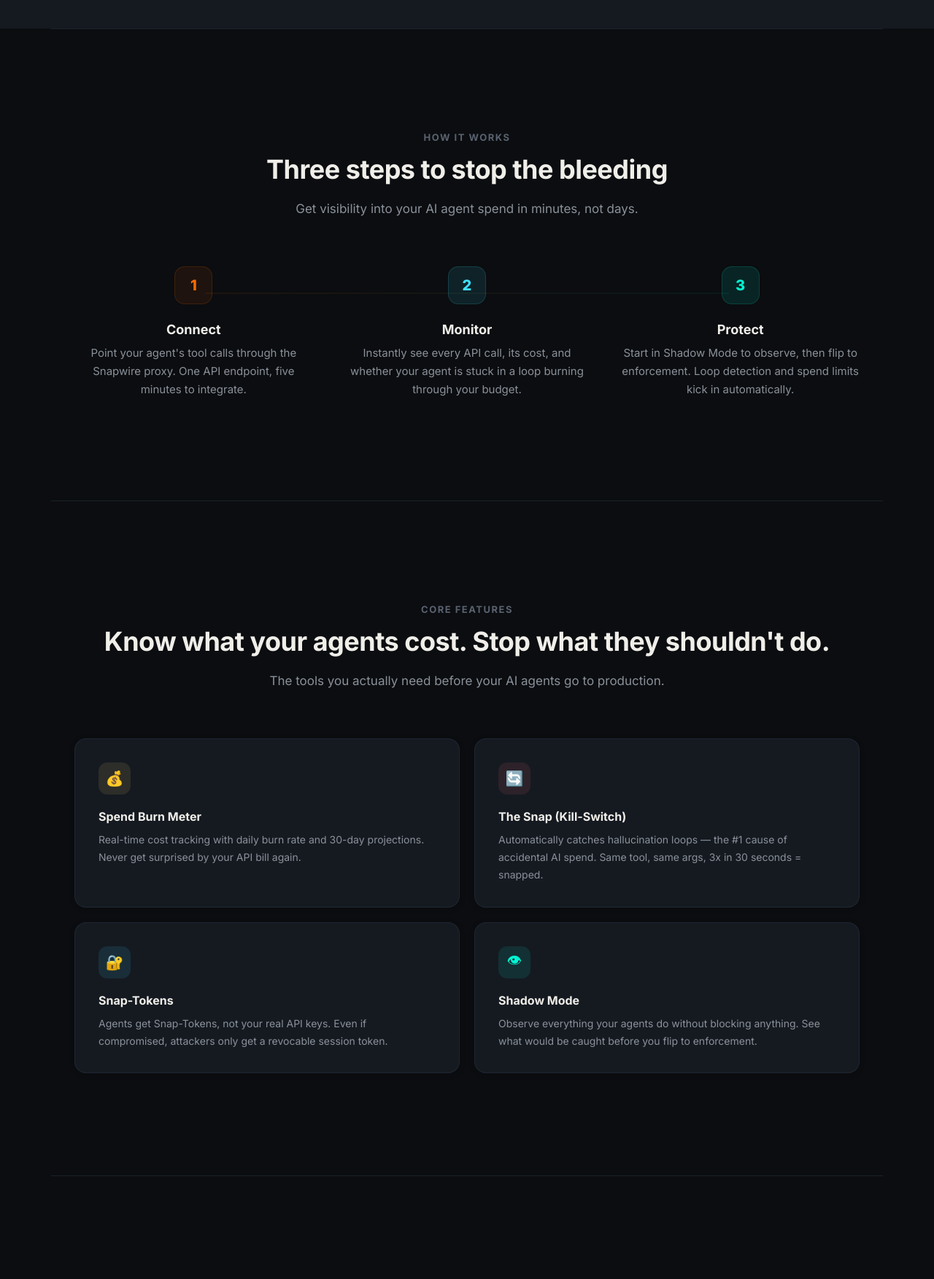
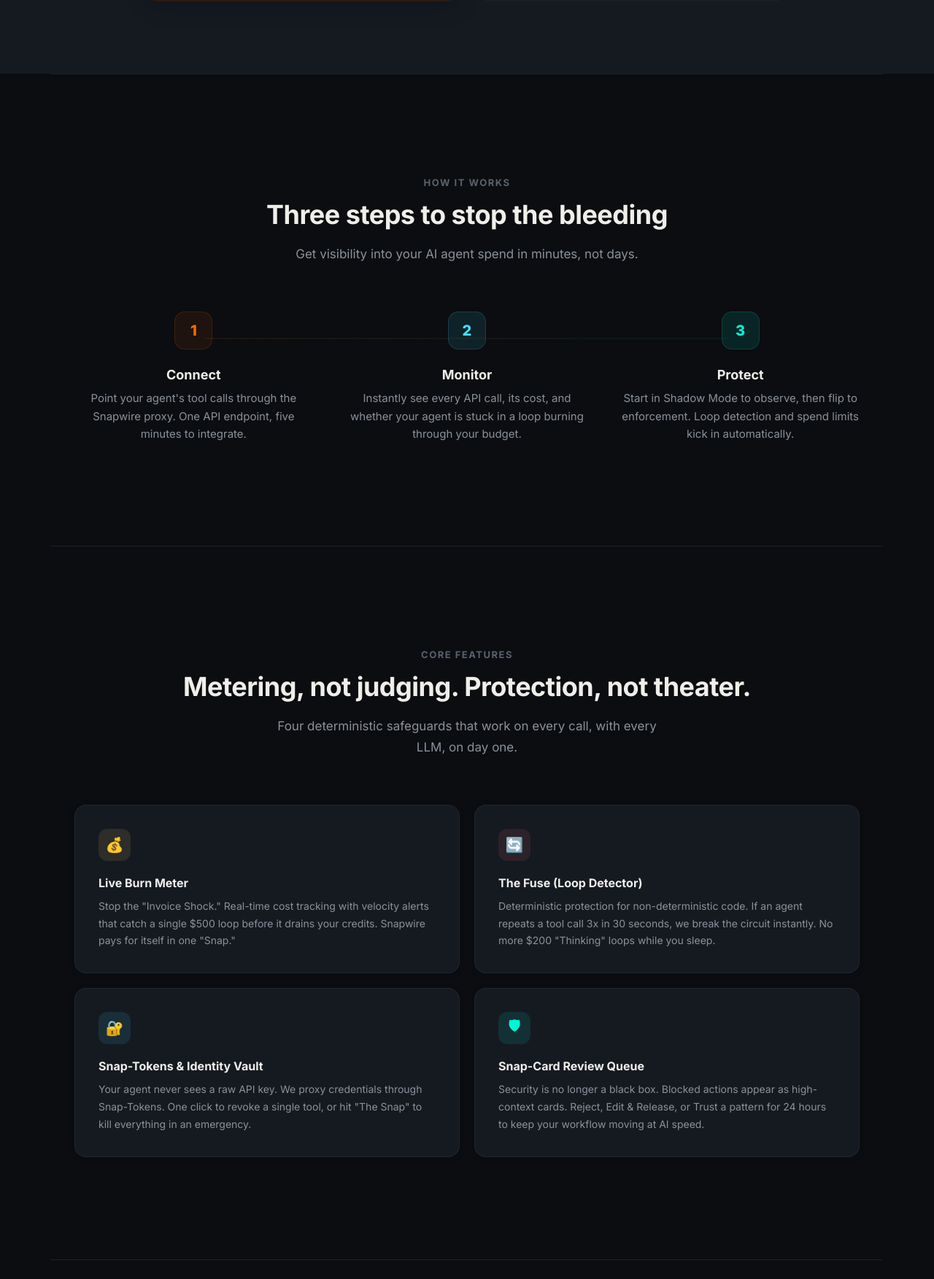
Before and after one commit to getsnapwire/snapwire, a Flask app: page / in a window 1280 px wide. Shown: the part 1641-3394 px from the top of the page at 73% size. Run offline with Flask 3, Linux system fonts and the light colour scheme; parts of the project's set-up code (start-up, migrations or seed data) failed here and were passed over; some libraries are stand-ins or nearby versions.

Commit message:
Update landing page content and website title to reflect new product messaging
Updates the replit.md file with recent changes, modifies the login.html and index.html files to update the page title, hero section, feature descriptions, and call-to-action elements.

Replit-Commit-Author: Agent
Replit-Commit-Session-Id: f8e9ee3b-c518-4186-9598-b56d537fa051
Replit-Commit-Checkpoint-Type: intermediate_checkpoint
Replit-Commit-Event-Id: d38f95dd-9bcf-4945-ac9d-057461a1ee76
Replit-Commit-Screenshot-Url: https://storage.googleapis.com/screenshot-production-us-central1/46f0412c-2ac6-4759-ac31-42cba4f25a4e/f8e9ee3b-c518-4186-9598-b56d537fa051/Fe3Ph26
Replit-Helium-Checkpoint-Created: true

```diff
--- a/templates/login.html
+++ b/templates/login.html
@@ -3,7 +3,7 @@
 <head>
     <meta charset="UTF-8">
     <meta name="viewport" content="width=device-width, initial-scale=1.0">
-    <title>Snapwire — The Safety Fuse for Your AI Agents</title>
+    <title>Snapwire — The Real-Time Circuit Breaker for AI Agents</title>
     <link rel="icon" href="/static/favicon.svg" type="image/svg+xml">
     <link href="https://fonts.googleapis.com/css2?family=Inter:wght@400;500;600;700;800&display=swap" rel="stylesheet">
     <style>
@@ -670,15 +670,15 @@
         <div class="hero-content">
             <div class="hero-badge animate">
                 <span class="hero-badge-dot"></span>
-                The Safety Fuse for Your AI Agents
+                The Real-Time Circuit Breaker for AI Agents
             </div>
-            <h1 class="animate animate-d1">Stop Your AI Agents<br><span>Before They Blow Your Budget</span></h1>
+            <h1 class="animate animate-d1">Static scanners tell you a tool <em style="-webkit-text-fill-color:var(--text-secondary);font-style:italic;">looks</em> safe.<br><span>Snapwire proves it behaves safely.</span></h1>
             <p class="hero-sub animate animate-d2">
-                Real-time spend monitoring, hallucination loop detection, and Snap-Token credential proxy for AI agents. Know exactly what your agents are doing — and what they're costing you.
+                Real-time spend monitoring, deterministic loop detection, and credential proxy for autonomous AI agents. Snapwire pays for itself by catching a single $500 loop before it starts.
             </p>
             <div class="cta-group animate animate-d3">
                 <a href="#get-started" class="cta cta-primary">
-                    Get Started <span>&rarr;</span>
+                    Get the Fuse <span>&rarr;</span>
                 </a>
                 <a href="/audit" class="cta cta-secondary">Free Security Audit</a>
             </div>
@@ -814,28 +814,28 @@
 
     <section id="features" class="section">
         <p class="section-label">Core Features</p>
-        <h2 class="section-title">Know what your agents cost. Stop what they shouldn't do.</h2>
-        <p class="section-desc">The tools you actually need before your AI agents go to production.</p>
+        <h2 class="section-title">Metering, not judging. Protection, not theater.</h2>
+        <p class="section-desc">Four deterministic safeguards that work on every call, with every LLM, on day one.</p>
         <div class="features" style="grid-template-columns: repeat(2, 1fr);">
             <div class="feature-card">
                 <div class="feature-icon">&#x1F4B0;</div>
-                <h3>Spend Burn Meter</h3>
-                <p>Real-time cost tracking with daily burn rate and 30-day projections. Never get surprised by your API bill again.</p>
+                <h3>Live Burn Meter</h3>
+                <p>Stop the "Invoice Shock." Real-time cost tracking with velocity alerts that catch a single $500 loop before it drains your credits. Snapwire pays for itself in one "Snap."</p>
             </div>
             <div class="feature-card">
                 <div class="feature-icon">&#x1F504;</div>
-                <h3>The Snap (Kill-Switch)</h3>
-                <p>Automatically catches hallucination loops — the #1 cause of accidental AI spend. Same tool, same args, 3x in 30 seconds = snapped.</p>
+                <h3>The Fuse (Loop Detector)</h3>
+                <p>Deterministic protection for non-deterministic code. If an agent repeats a tool call 3x in 30 seconds, we break the circuit instantly. No more $200 "Thinking" loops while you sleep.</p>
             </div>
             <div class="feature-card">
                 <div class="feature-icon">&#x1F510;</div>
-                <h3>Snap-Tokens</h3>
-                <p>Agents get Snap-Tokens, not your real API keys. Even if compromised, attackers only get a revocable session token.</p>
+                <h3>Snap-Tokens & Identity Vault</h3>
+                <p>Your agent never sees a raw API key. We proxy credentials through Snap-Tokens. One click to revoke a single tool, or hit "The Snap" to kill everything in an emergency.</p>
             </div>
             <div class="feature-card">
-                <div class="feature-icon">&#x1F441;</div>
-                <h3>Shadow Mode</h3>
-                <p>Observe everything your agents do without blocking anything. See what would be caught before you flip to enforcement.</p>
+                <div class="feature-icon">&#x1F6E1;</div>
+                <h3>Snap-Card Review Queue</h3>
+                <p>Security is no longer a black box. Blocked actions appear as high-context cards. Reject, Edit & Release, or Trust a pattern for 24 hours to keep your workflow moving at AI speed.</p>
             </div>
         </div>
     </section>
@@ -850,22 +850,42 @@
             <div class="why-card">
                 <div class="why-icon">&#x2696;</div>
                 <h3>Custom Automation Rules</h3>
-                <p>Define policies in plain English. Auto-approve safe actions, escalate risky ones, and block anything that violates your constitution.</p>
+                <p>Define policies in plain English. Auto-approve safe actions, escalate risky ones, and block anything that violates your rules.</p>
             </div>
             <div class="why-card">
                 <div class="why-icon">&#x1F4CB;</div>
-                <h3>Schema Validation</h3>
-                <p>Validate every tool call's arguments against strict schemas before execution. Catch malformed or dangerous inputs automatically.</p>
+                <h3>Schema Validation Guard</h3>
+                <p>Enforce JSON schemas per tool. Strip unauthorized parameters in strict mode or log-only in flexible mode. Catch malformed inputs automatically.</p>
             </div>
             <div class="why-card">
-                <div class="why-icon">⚡</div>
-                <h3>Tool Safety Catalog</h3>
-                <p>Every tool graded A through F by AI. Unsafe tools auto-blocked, safe tools fast-tracked, and you control everything in between.</p>
+                <div class="why-icon">&#x1F9E0;</div>
+                <h3>Goal Drift Alerts</h3>
+                <p>Analyzes agent reasoning for signs of deception or drifting away from stated goals. Catches subtle behavioral shifts before they cause damage.</p>
             </div>
             <div class="why-card">
-                <div class="why-icon">&#x1F3E2;</div>
-                <h3>Multi-Tenant Orgs</h3>
-                <p>Share rules, API keys, and review queues across your team with role-based access. Built for teams shipping AI to production.</p>
+                <div class="why-icon">&#x1F3AF;</div>
+                <h3>Honeypot Tripwires</h3>
+                <p>Injected canary tools that trigger instant alerts if an agent attempts unauthorized exploration. Catch rogue behavior early.</p>
+            </div>
+        </div>
+    </section>
+
+    <hr class="divider">
+
+    <section class="section" style="padding-bottom:80px;">
+        <p class="section-label">Roadmap</p>
+        <h2 class="section-title">Coming March 2026</h2>
+        <p class="section-desc">Actively in development. Ship fast, ship safe.</p>
+        <div class="features" style="grid-template-columns: repeat(2, 1fr); max-width: 880px; margin: 0 auto;">
+            <div class="feature-card" style="border-style:dashed;opacity:0.75;">
+                <div class="feature-icon" style="background:var(--blue-subtle);color:var(--blue);">&#x1F310;</div>
+                <h3>Egress Allowlisting</h3>
+                <p>Lock your agent's network boundary to trusted domains only. Block outbound calls to unknown URLs before they happen.</p>
+            </div>
+            <div class="feature-card" style="border-style:dashed;opacity:0.75;">
+                <div class="feature-icon" style="background:var(--green-subtle);color:var(--green);">&#x1F4C4;</div>
+                <h3>Compliance Export</h3>
+                <p>One-click audit reports for cyber insurance and compliance teams. Full action logs, risk scores, and governance summaries in one PDF.</p>
             </div>
         </div>
     </section>
@@ -947,10 +967,10 @@
     </section>
 
     <section class="final-cta">
-        <h2>Stop guessing what your agents cost.</h2>
+        <h2>Your agents move fast. Your fuse should move faster.</h2>
         <p>Set up in 5 minutes. See your first spend report today. Catch your first hallucination loop before it drains your budget.</p>
         <a href="{{ login_url }}" class="cta cta-primary">
-            Get Started <span>&rarr;</span>
+            Get the Fuse <span>&rarr;</span>
         </a>
     </section>
 
```
Also changed, not shown: replit.md (+1 -0 lines).
